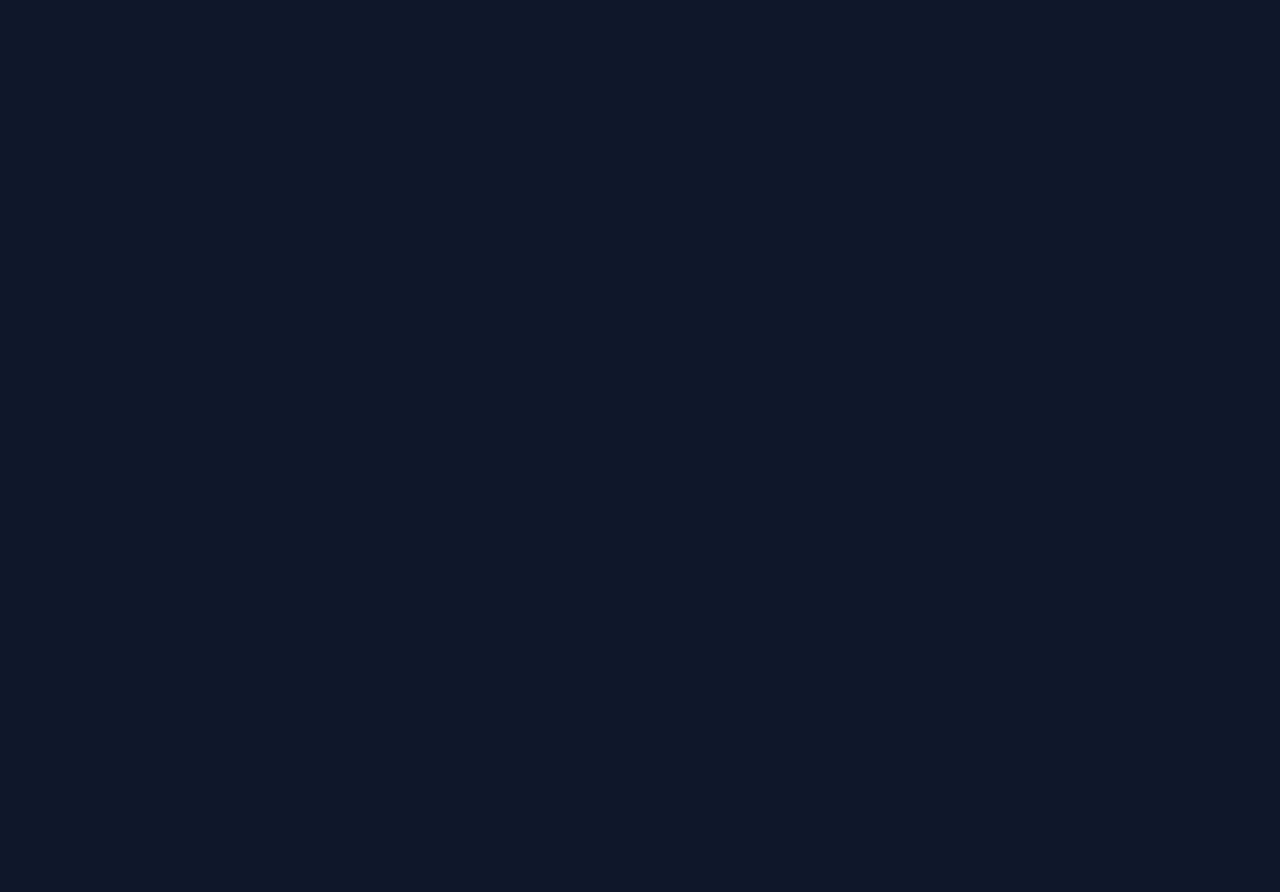
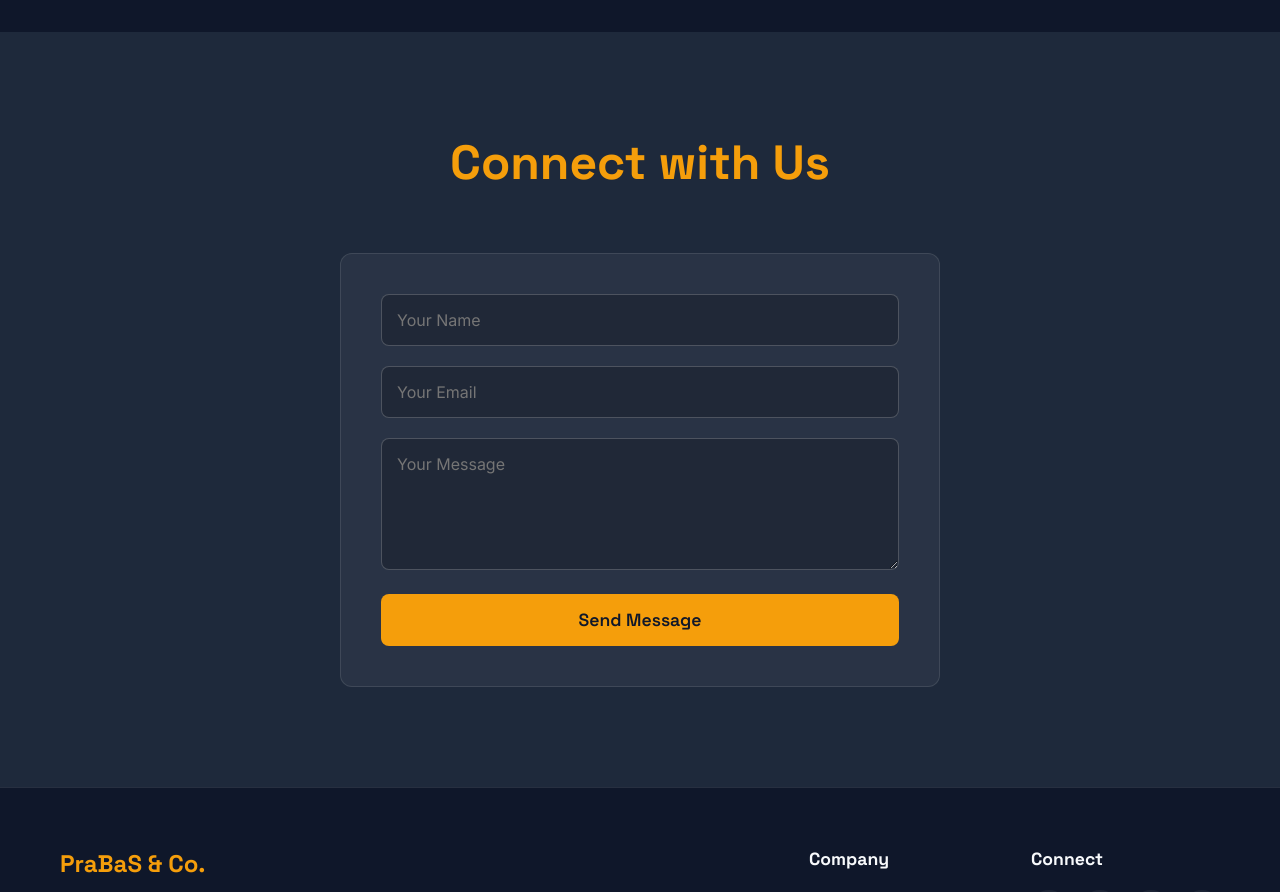
Before and after one commit to yuvasamrajyaofficial-prog/MCT, a Next.js app: page / in a window 1280 px wide. Shown: the part 1900-2792 px from the top of the page. Before the commit the page ends 1932 px from the top, so only its background shows below. Built offline with nearby package versions, Linux system fonts and the light colour scheme.

Commit message:
Feat: Add Footer, Ambient Sound, and Contact Section

```diff
--- a/app/layout.js
+++ b/app/layout.js
@@ -1,6 +1,7 @@
 import { Space_Grotesk, Inter } from "next/font/google";
 import "./globals.css";
 import CursorEffect from "@/components/CursorEffect";
+import Footer from "@/components/Footer";
 
 const spaceGrotesk = Space_Grotesk({
   subsets: ["latin"],
@@ -24,6 +25,7 @@ export default function RootLayout({ children }) {
       <body className={`${spaceGrotesk.variable} ${inter.variable}`}>
         <CursorEffect />
         {children}
+        <Footer />
       </body>
     </html>
   );
--- a/app/mental-tech/page.js
+++ b/app/mental-tech/page.js
@@ -1,9 +1,11 @@
 import SanctumInterface from "@/components/SanctumInterface";
+import AmbientSound from "@/components/AmbientSound";
 
 export default function MentalTechPage() {
   return (
     <main>
       <SanctumInterface />
+      <AmbientSound />
     </main>
   );
 }
--- a/app/page.js
+++ b/app/page.js
@@ -1,6 +1,7 @@
 import HeroSection from "@/components/HeroSection";
 import MissionStatement from "@/components/MissionStatement";
 import ProductShowcase from "@/components/ProductShowcase";
+import ContactSection from "@/components/ContactSection";
 
 export default function Home() {
   return (
@@ -8,6 +9,7 @@ export default function Home() {
       <HeroSection />
       <MissionStatement />
       <ProductShowcase />
+      <ContactSection />
     </main>
   );
 }
--- /dev/null
+++ b/components/AmbientSound.module.css
@@ -0,0 +1,41 @@
+.container {
+  position: fixed;
+  bottom: 30px;
+  right: 30px;
+  z-index: 100;
+}
+
+.toggleBtn {
+  display: flex;
+  align-items: center;
+  gap: 10px;
+  background: rgba(245, 158, 11, 0.1);
+  border: 1px solid rgba(245, 158, 11, 0.3);
+  color: var(--primary);
+  padding: 10px 20px;
+  border-radius: 30px;
+  cursor: pointer;
+  backdrop-filter: blur(10px);
+  transition: all 0.3s ease;
+  font-family: var(--font-space-grotesk);
+}
+
+.toggleBtn:hover {
+  background: rgba(245, 158, 11, 0.2);
+  box-shadow: 0 0 15px rgba(245, 158, 11, 0.3);
+}
+
+.label {
+  font-size: 0.9rem;
+  font-weight: 600;
+}
+
+@media (max-width: 768px) {
+  .label {
+    display: none;
+  }
+  .toggleBtn {
+    padding: 10px;
+    border-radius: 50%;
+  }
+}
--- /dev/null
+++ b/components/ContactSection.js
@@ -0,0 +1,27 @@
+"use client";
+
+import styles from "./ContactSection.module.css";
+
+export default function ContactSection() {
+  return (
+    <section className={styles.contact}>
+      <div className="container">
+        <h2 className={styles.heading}>Connect with Us</h2>
+        <div className={styles.wrapper}>
+          <form className={styles.form}>
+            <div className={styles.group}>
+              <input type="text" placeholder="Your Name" className={styles.input} required />
+            </div>
+            <div className={styles.group}>
+              <input type="email" placeholder="Your Email" className={styles.input} required />
+            </div>
+            <div className={styles.group}>
+              <textarea placeholder="Your Message" rows="5" className={styles.textarea} required></textarea>
+            </div>
+            <button type="submit" className={styles.submitBtn}>Send Message</button>
+          </form>
+        </div>
+      </div>
+    </section>
+  );
+}
--- /dev/null
+++ b/components/ContactSection.module.css
@@ -0,0 +1,63 @@
+.contact {
+  padding: 100px 0;
+  background: #1e293b;
+}
+
+.heading {
+  font-family: var(--font-space-grotesk);
+  font-size: 3rem;
+  color: var(--primary);
+  text-align: center;
+  margin-bottom: 60px;
+}
+
+.wrapper {
+  max-width: 600px;
+  margin: 0 auto;
+  background: rgba(255, 255, 255, 0.05);
+  padding: 40px;
+  border-radius: 12px;
+  border: 1px solid rgba(255, 255, 255, 0.1);
+}
+
+.group {
+  margin-bottom: 20px;
+}
+
+.input,
+.textarea {
+  width: 100%;
+  padding: 15px;
+  border-radius: 8px;
+  border: 1px solid rgba(255, 255, 255, 0.2);
+  background: rgba(0, 0, 0, 0.2);
+  color: var(--foreground);
+  font-family: var(--font-inter);
+  font-size: 1rem;
+  transition: border-color 0.3s ease;
+}
+
+.input:focus,
+.textarea:focus {
+  outline: none;
+  border-color: var(--primary);
+}
+
+.submitBtn {
+  width: 100%;
+  background: var(--primary);
+  color: #0f172a;
+  padding: 15px;
+  border: none;
+  border-radius: 8px;
+  font-family: var(--font-space-grotesk);
+  font-size: 1.1rem;
+  font-weight: 600;
+  cursor: pointer;
+  transition: all 0.3s ease;
+}
+
+.submitBtn:hover {
+  background: #d97706;
+  transform: translateY(-2px);
+}
--- /dev/null
+++ b/components/Footer.js
@@ -0,0 +1,41 @@
+"use client";
+
+import Link from "next/link";
+import { Github, Twitter, Linkedin, Mail } from "lucide-react";
+import styles from "./Footer.module.css";
+
+export default function Footer() {
+  return (
+    <footer className={styles.footer}>
+      <div className="container">
+        <div className={styles.content}>
+          <div className={styles.brand}>
+            <h3 className={styles.logo}>PraBaS & Co.</h3>
+            <p className={styles.quote}>&quot;Guided by Paramananda. Driven by Logic.&quot;</p>
+          </div>
+
+          <div className={styles.links}>
+            <div className={styles.column}>
+              <h4>Company</h4>
+              <Link href="/about">About Us</Link>
+              <Link href="/careers">Careers (Remote First)</Link>
+              <Link href="/investors">Investors</Link>
+            </div>
+            <div className={styles.column}>
+              <h4>Connect</h4>
+              <div className={styles.socials}>
+                <a href="#" aria-label="GitHub"><Github size={20} /></a>
+                <a href="#" aria-label="Twitter"><Twitter size={20} /></a>
+                <a href="#" aria-label="LinkedIn"><Linkedin size={20} /></a>
+                <a href="mailto:contact@prabas.co" aria-label="Email"><Mail size={20} /></a>
+              </div>
+            </div>
+          </div>
+        </div>
+        <div className={styles.copyright}>
+          <p>© 2025 PraBaS & Co. | Established in India.</p>
+        </div>
+      </div>
+    </footer>
+  );
+}
--- /dev/null
+++ b/components/Footer.module.css
@@ -0,0 +1,97 @@
+.footer {
+  background: #0f172a;
+  border-top: 1px solid rgba(255, 255, 255, 0.1);
+  padding: 60px 0 20px;
+  color: var(--foreground);
+  font-family: var(--font-inter);
+}
+
+.content {
+  display: flex;
+  justify-content: space-between;
+  flex-wrap: wrap;
+  gap: 40px;
+  margin-bottom: 40px;
+}
+
+.brand {
+  max-width: 300px;
+}
+
+.logo {
+  font-family: var(--font-space-grotesk);
+  font-size: 1.5rem;
+  color: var(--primary);
+  margin-bottom: 15px;
+}
+
+.quote {
+  font-style: italic;
+  color: #94a3b8;
+  line-height: 1.6;
+}
+
+.links {
+  display: flex;
+  gap: 60px;
+}
+
+.column h4 {
+  font-family: var(--font-space-grotesk);
+  font-size: 1.1rem;
+  margin-bottom: 20px;
+  color: var(--foreground);
+}
+
+.column a {
+  display: block;
+  color: #94a3b8;
+  margin-bottom: 12px;
+  transition: color 0.3s ease;
+  font-size: 0.95rem;
+}
+
+.column a:hover {
+  color: var(--primary);
+}
+
+.socials {
+  display: flex;
+  gap: 15px;
+}
+
+.socials a {
+  display: inline-flex;
+  align-items: center;
+  justify-content: center;
+  width: 36px;
+  height: 36px;
+  background: rgba(255, 255, 255, 0.05);
+  border-radius: 50%;
+  color: var(--foreground);
+  transition: all 0.3s ease;
+}
+
+.socials a:hover {
+  background: var(--primary);
+  color: #0f172a;
+  transform: translateY(-3px);
+}
+
+.copyright {
+  text-align: center;
+  padding-top: 20px;
+  border-top: 1px solid rgba(255, 255, 255, 0.05);
+  color: #64748b;
+  font-size: 0.9rem;
+}
+
+@media (max-width: 768px) {
+  .content {
+    flex-direction: column;
+  }
+  .links {
+    flex-direction: column;
+    gap: 30px;
+  }
+}
```
Also changed, not shown: components/AmbientSound.js (added, +32 -0 lines).
